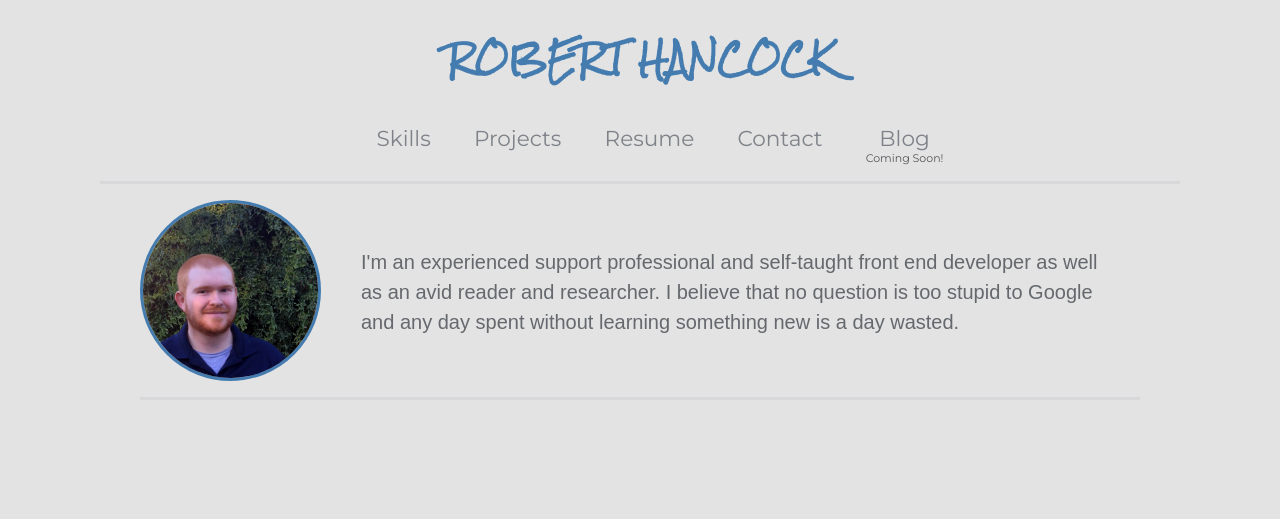
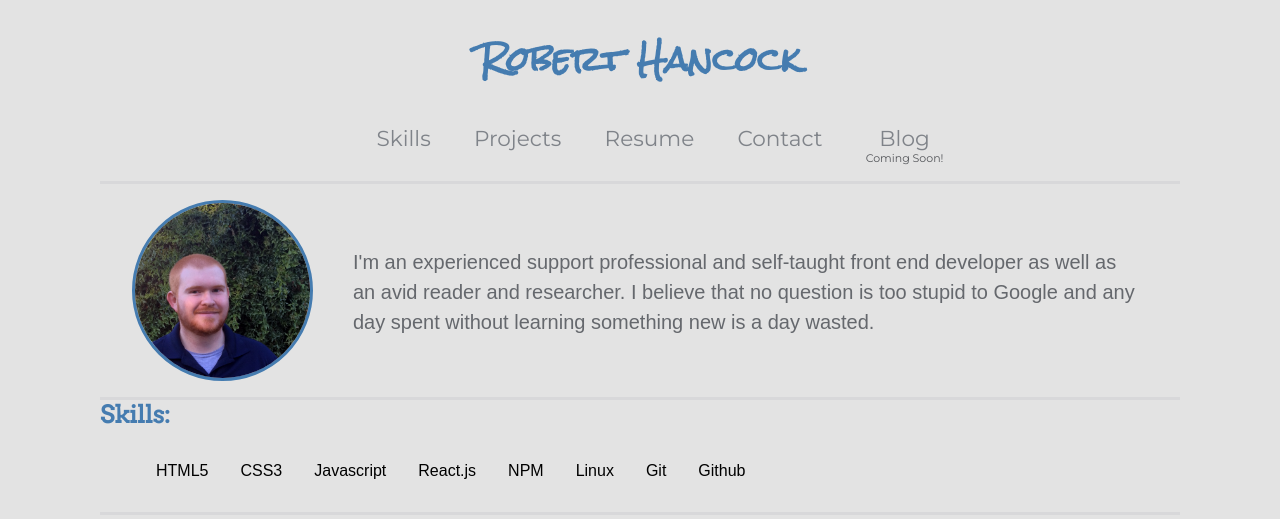
Before and after one commit to rzhancock/website-2018, a React app: page / in a window 1280 px wide. Built offline with nearby package versions, Linux system fonts and the light colour scheme.

Commit message:
Added skills component. Some styling.

```diff
--- a/public/index.html
+++ b/public/index.html
@@ -10,7 +10,7 @@
     -->
     <link rel="manifest" href="%PUBLIC_URL%/manifest.json">
     <link rel="shortcut icon" href="%PUBLIC_URL%/favicon.ico">
-    <link href="https://fonts.googleapis.com/css?family=Montserrat|Open+Sans|lato|Rock+Salt" rel="stylesheet">
+    <link href="https://fonts.googleapis.com/css?family=Montserrat|Open+Sans|Arvo|Rock+Salt" rel="stylesheet">
     <!--
       Notice the use of %PUBLIC_URL% in the tags above.
       It will be replaced with the URL of the `public` folder during the build.
--- a/src/components/About/About.css
+++ b/src/components/About/About.css
@@ -21,7 +21,7 @@
 }
 
 .about-container {
-  max-width: 1000px;
+  max-width: 1080px;
 	margin: 0 auto;
 	border-bottom: 3px #d8d8da solid;
 
@@ -31,6 +31,7 @@
 	display: flex;
 	align-items: center;
 	margin-bottom: 1em;
+	padding-left: 2em;
 }
 
 .about-content > p {
--- a/src/components/About/About.js
+++ b/src/components/About/About.js
@@ -1,4 +1,4 @@
-import React, { Component } from 'react';
+import React from 'react';
 import './About.css';
 import Me from './me.png';
 
--- a/src/components/App.js
+++ b/src/components/App.js
@@ -1,6 +1,7 @@
 import React, { Component } from 'react';
 import Nav from './Nav/Nav.js';
 import About from './About/About.js';
+import Skills from './Skills/Skills.js';
 import './App.css';
 
 class App extends Component {
@@ -9,6 +10,7 @@ class App extends Component {
       <div className="container">
         <Nav />
         <About />
+        <Skills />
       </div>
     )
   }
--- a/src/components/Nav/Nav.css
+++ b/src/components/Nav/Nav.css
@@ -16,6 +16,7 @@
   font-family: 'Rock Salt', sans-serif;
   text-decoration: none;
   color:  #457CB0;
+  padding: 1.25em;
 }
 
 nav {
@@ -47,11 +48,6 @@ nav {
   color: #588bc0;
 }
 
-
-.blog-link {
-
-}
-
 .blog-link:hover {
   cursor: not-allowed;
 }
--- a/src/components/Nav/Nav.js
+++ b/src/components/Nav/Nav.js
@@ -1,6 +1,5 @@
-import React, { Component } from 'react';
+import React from 'react';
 import './Nav.css';
-import Me from './me.png';
 
 
 function Nav() {
@@ -8,7 +7,7 @@ function Nav() {
 			<header className="header">
 					<div className="name-wrapper">
 
-						<h1><a className="name" href="#">ROBERT HANCOCK</a></h1>
+						<h1><a className="name" href="#">Robert Hancock</a></h1>
 					</div>
 					<nav>
 			     	  <ul className="main-nav">
--- /dev/null
+++ b/src/components/Skills/Skills.css
@@ -0,0 +1,23 @@
+.skills-container {
+	max-width: 1080px;
+	border-bottom: 3px #d8d8da solid;
+}
+
+.skills-header > h3{
+	font-family: 'Arvo', sans-serif;
+	font-weight: 600;
+	font-size: 1.5em;
+	color:  #457CB0;
+	display: inline;
+}
+
+.skills-list {
+	display: inline-flex;
+	flex-wrap: wrap;
+	list-style: none;
+}
+
+.skills-list li {
+	padding: 1em;
+	text-decoration: none;
+}
--- /dev/null
+++ b/src/components/Skills/Skills.js
@@ -0,0 +1,45 @@
+import React from 'react';
+import './Skills.css';
+
+const Skills = () => {
+	return (
+		<div className="skills-container">
+
+						<div className="skills-header">
+							<h3>
+								Skills:
+							</h3>
+						</div>
+						<ul className="skills-list">
+							<li>
+								HTML5
+							</li>
+
+							<li>
+								CSS3
+							</li>
+							<li>
+								Javascript
+							</li>
+							<li>
+								React.js
+							</li>
+							<li>
+								NPM
+							</li>
+							<li>
+								Linux
+							</li>
+							<li>
+								Git
+							</li>
+							<li>
+								Github
+							</li>
+						</ul>
+
+		</div>
+	)
+}
+
+export default Skills;
```
